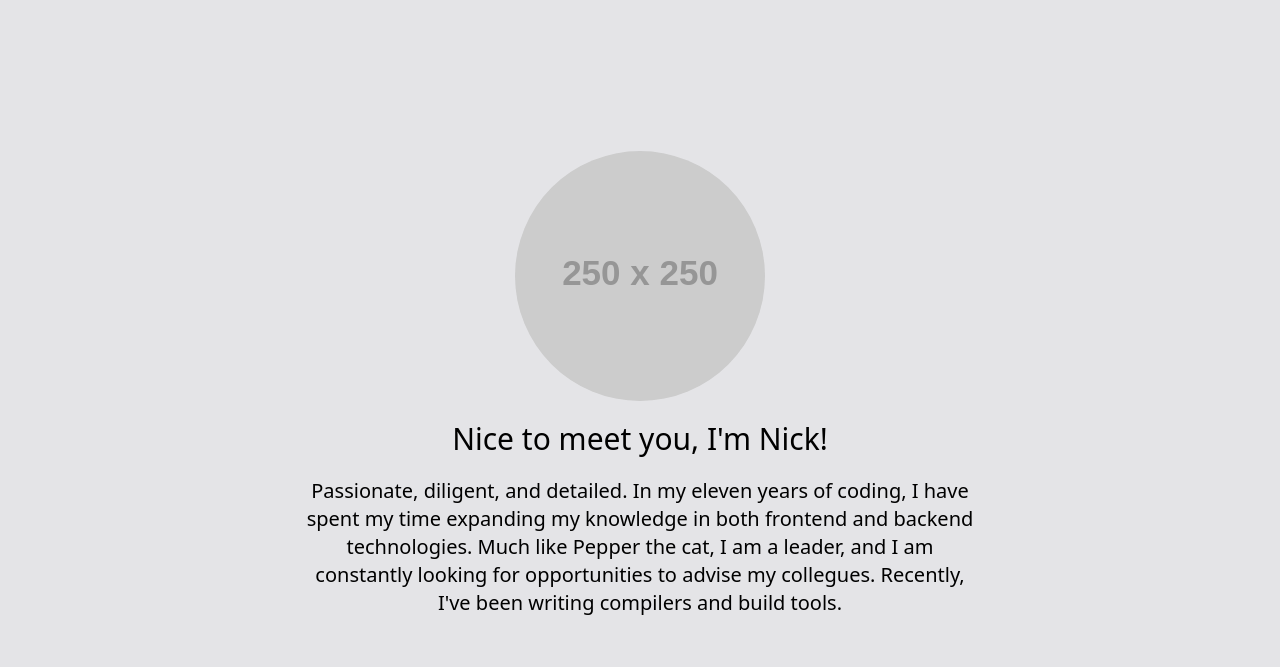
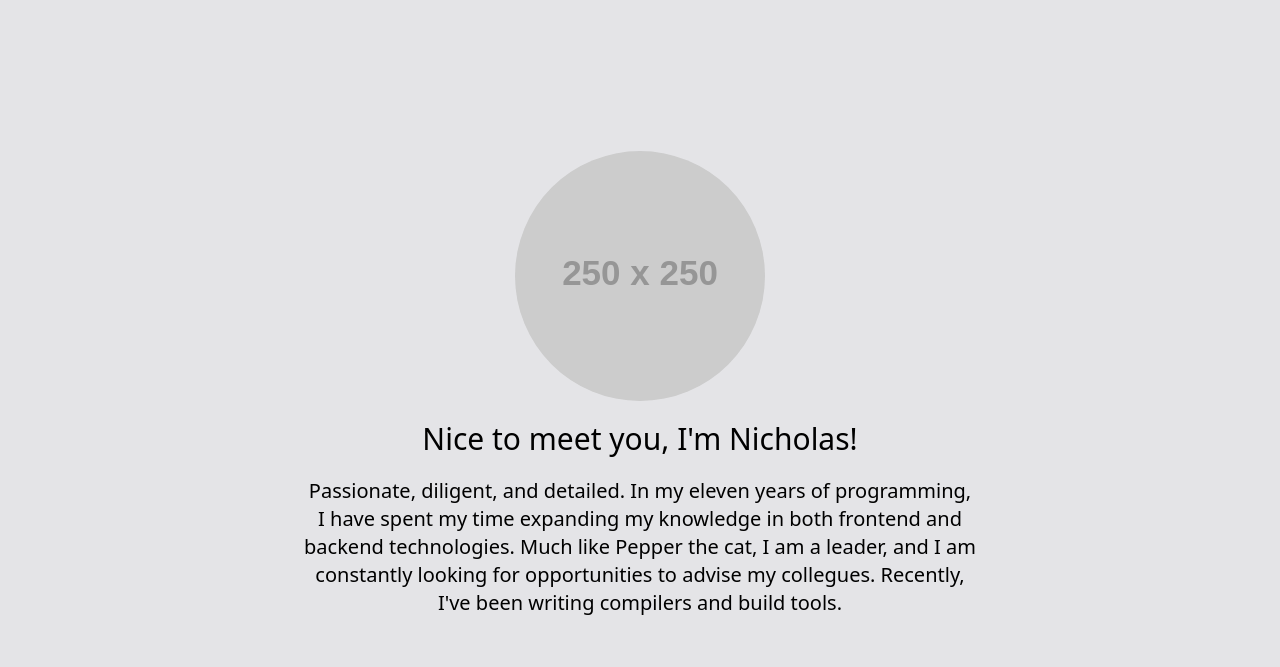
Before and after one commit to niccholaspage/nicholasnassar.com, an Astro site: page / in a window 1280 px wide. Shown: the part 70-737 px from the top of the page. Built offline with nearby package versions, Linux system fonts and the light colour scheme; Astro itself is replaced by a stand-in of ours.

Commit message:
Minor hero updates

```diff
--- a/src/pages/index.astro
+++ b/src/pages/index.astro
@@ -10,12 +10,13 @@ import FullHeightSection from "../components/home/FullHeightSection.astro";
     <div class="text-center">
       <!-- <h1 class="text-4xl">Nicholas Nassar</h1> -->
       <img class="mx-auto rounded-full mb-5" src="https://via.placeholder.com/250" width="250" height="250" />
-      <h2 class="text-3xl mb-5">Nice to meet you, I'm Nick!</h2>
+      <h2 class="text-3xl mb-5">Nice to meet you, I'm Nicholas!</h2>
       <div class="text-xl max-w-2xl mx-auto">
         <p class="mb-5">
-          Passionate, diligent, and detailed. In my eleven years of coding, I have spent my time expanding my knowledge
-          in both frontend and backend technologies. Much like Pepper the cat, I am a leader, and I am constantly
-          looking for opportunities to advise my collegues. Recently, I've been writing compilers and build tools.
+          Passionate, diligent, and detailed. In my eleven years of programming, I have spent my time expanding my
+          knowledge in both frontend and backend technologies. Much like Pepper the cat, I am a leader, and I am
+          constantly looking for opportunities to advise my collegues. Recently, I've been writing compilers and build
+          tools.
         </p>
       </div>
     </div>
```
